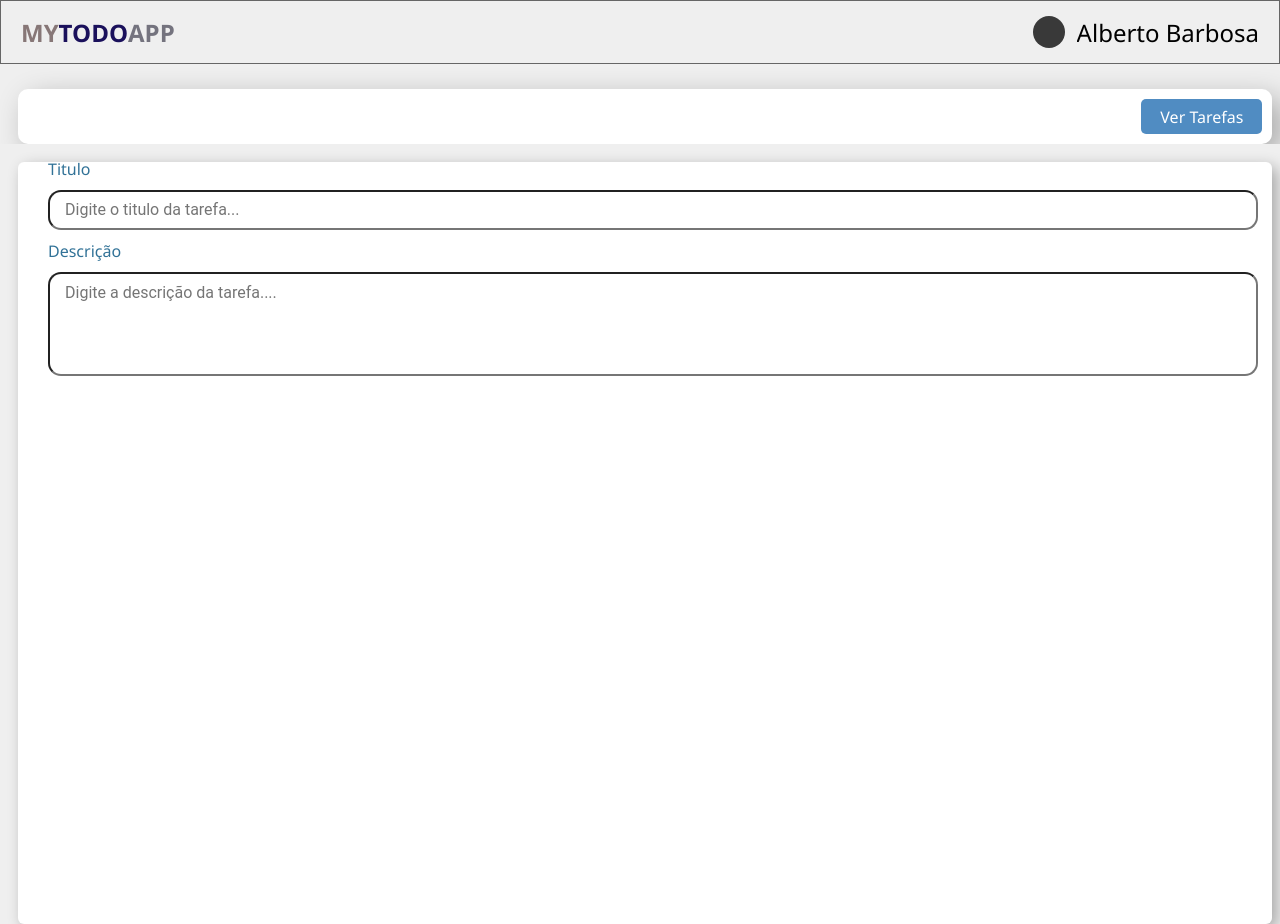
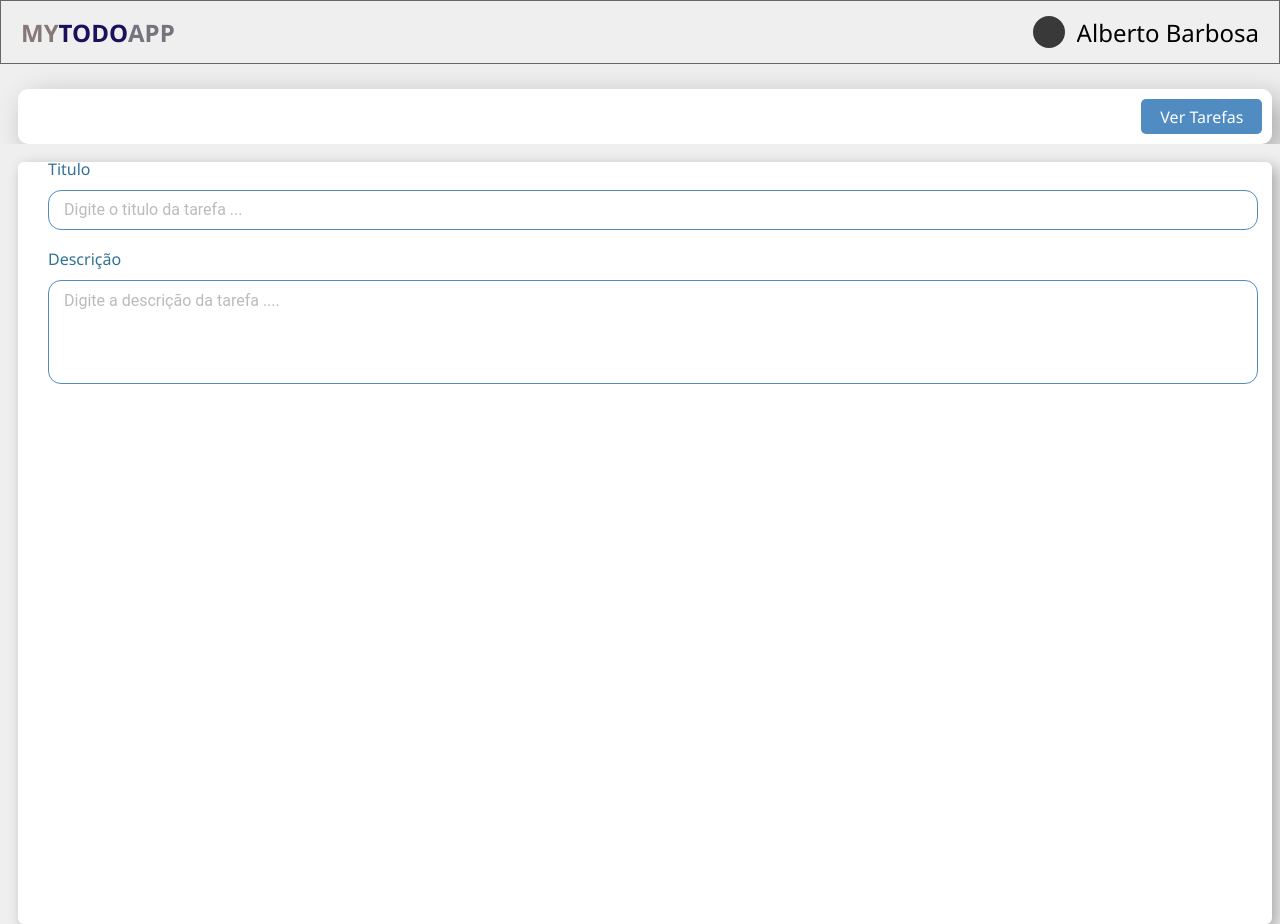
Before and after one commit to Alberto21-boop/Mentoria-YDUQS, a React (Vite) app: page /newtask in a window 1280 px wide. Shown: the top 924 px of the page. Built offline with nearby package versions, Linux system fonts and the light colour scheme.

Commit message:
alguns detalhes da tela de tarefas, no input

```diff
--- a/src/Pages/NewTask/components/TaskForms/index.tsx
+++ b/src/Pages/NewTask/components/TaskForms/index.tsx
@@ -8,10 +8,10 @@ export function TaskForms() {
             </TaskFormTitle>
 
             <TaskTitleText>Titulo</TaskTitleText>
-            <TaskFormTitleJob placeholder='Digite o titulo da tarefa...' />
+            <TaskFormTitleJob placeholder='Digite o titulo da tarefa ...' />
 
             <TaskTitleText>Descrição</TaskTitleText>
-            <TaskFormJobText placeholder='Digite a descrição da tarefa....' />
+            <TaskFormJobText placeholder='Digite a descrição da tarefa ....' />
 
         </TaskFormsContainer>
     );
--- a/src/Pages/NewTask/components/TaskForms/styles.ts
+++ b/src/Pages/NewTask/components/TaskForms/styles.ts
@@ -15,6 +15,7 @@ export const TaskFormTitle = styled.div`
 
   font-family: 'Segoe UI', Tahoma, Geneva, Verdana, sans-serif;
   font-weight: 700;
+  margin-bottom: 8px;
 `;
 
 export const TaskTitleText = styled.div`
@@ -30,7 +31,13 @@ export const TaskFormTitleJob = styled.input`
   height: 40px;
   border-radius: 13px;
   padding-left: 15px;
-  color: 1px solid ${(props) => props.theme.colors['brand-color-button']};
+  margin-bottom: 8px;
+  border: 1px solid ${(props) => props.theme.colors['brand-color-button']};
+
+  &::placeholder {
+   color: ${(props) => props.theme.colors['brand-placeholder-text']};
+   opacity: 0.8;
+  }
 `;
 
 export const TaskFormJobText = styled.input`
@@ -39,5 +46,10 @@ export const TaskFormJobText = styled.input`
   border-radius: 13px;
   padding-bottom: 63px;
   padding-left: 15px;
-  color: 1px solid ${(props) => props.theme.colors['brand-color-button']};
+  border: 1px solid ${(props) => props.theme.colors['brand-color-button']};
+
+  &::placeholder {
+   color: ${(props) => props.theme.colors['brand-placeholder-text']};
+   opacity: 0.8;
+  }
 `;
```
